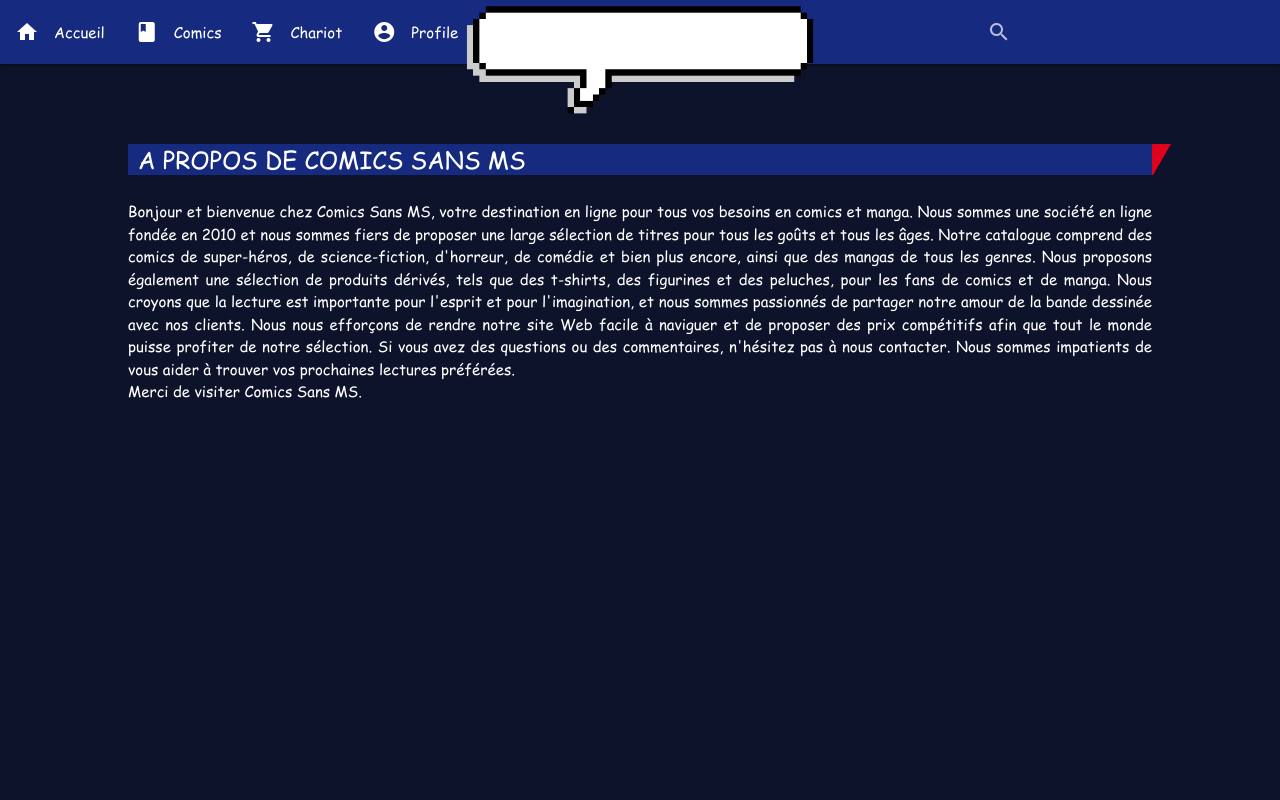
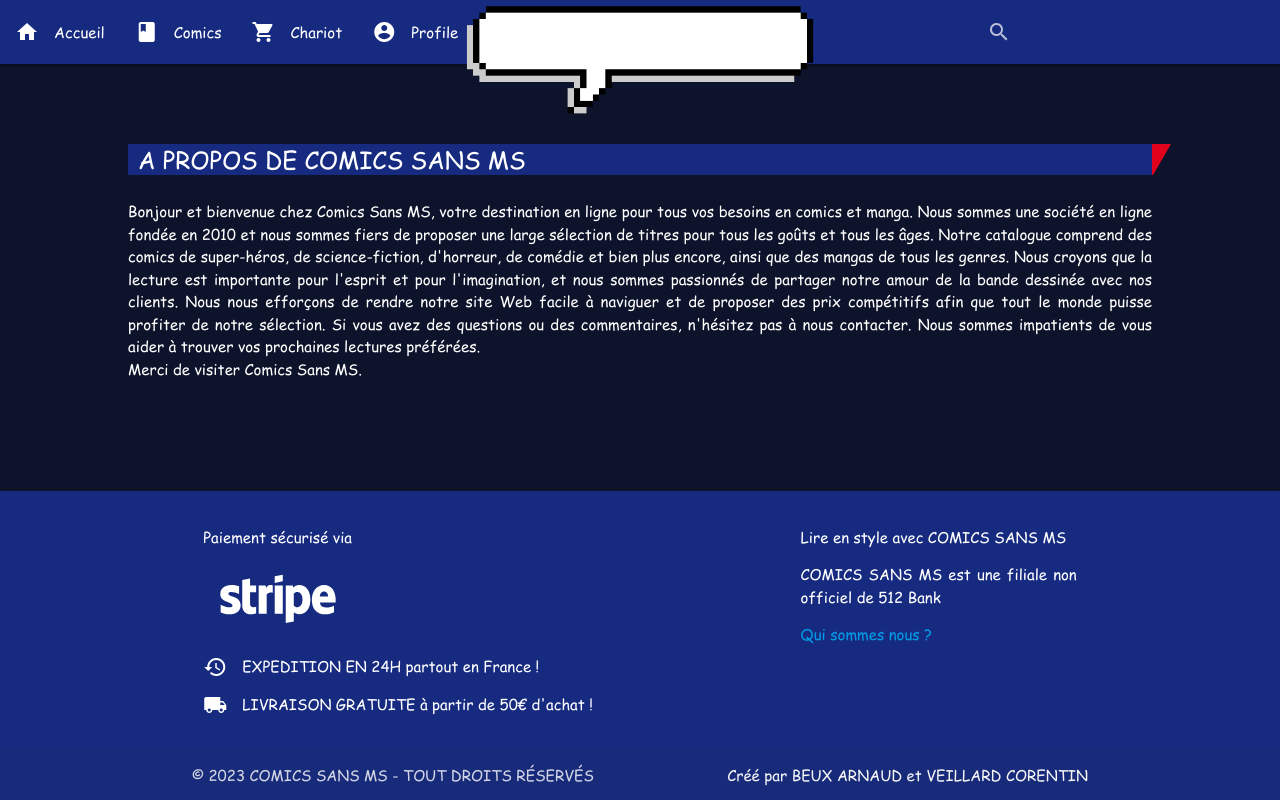
Before and after one commit to Nytuo/R301-PHProjet, a PHP site: page /about.php in a window 1280 px wide. Run offline with PHP 8.4, Linux system fonts and the light colour scheme.

Commit message:
le footer

```diff
--- a/PHPPR/about.php
+++ b/PHPPR/about.php
@@ -7,10 +7,11 @@ require_once "header.php";
 
 <h1 >A propos de Comics Sans MS<span class="sprt s-category-border-rr inline-block"></span></h1>
 <p>Bonjour et bienvenue chez Comics Sans MS, votre destination en ligne pour tous vos besoins en comics et manga. Nous sommes une société en ligne fondée en 2010 et nous sommes fiers de proposer une large sélection de titres pour tous les goûts et tous les âges.
-    Notre catalogue comprend des comics de super-héros, de science-fiction, d'horreur, de comédie et bien plus encore, ainsi que des mangas de tous les genres. Nous proposons également une sélection de produits dérivés, tels que des t-shirts, des figurines et des peluches, pour les fans de comics et de manga.
+    Notre catalogue comprend des comics de super-héros, de science-fiction, d'horreur, de comédie et bien plus encore, ainsi que des mangas de tous les genres.
     Nous croyons que la lecture est importante pour l'esprit et pour l'imagination, et nous sommes passionnés de partager notre amour de la bande dessinée avec nos clients. Nous nous efforçons de rendre notre site Web facile à naviguer et de proposer des prix compétitifs afin que tout le monde puisse profiter de notre sélection.
     Si vous avez des questions ou des commentaires, n'hésitez pas à nous contacter. Nous sommes impatients de vous aider à trouver vos prochaines lectures préférées.
     <br>Merci de visiter Comics Sans MS.</p>
+
 </main>
 <?php
 require_once "footer.php";
--- a/PHPPR/assets/base.css
+++ b/PHPPR/assets/base.css
@@ -5,8 +5,18 @@
     --text: #fff;
 }
 
+body {
+    display: flex;
+    min-height: 100vh;
+    flex-direction: column;
+}
+
+main {
+    flex: 1 0 auto;
+}
 .material-icons {
     color: var(--text);
+    line-height: 1;
 }
 .tabs {
     background-color: var(--color-primary);
@@ -418,6 +428,10 @@ font-size: 1rem;
     }
 
 }
+.page-footer{
+    background-color: var(--color-primary);
+    margin-top: 50px;
+}
 @-webkit-keyframes scale-in {
     100% {
         transform: scale(1);
--- a/PHPPR/footer.php
+++ b/PHPPR/footer.php
@@ -1,8 +1,34 @@
-<footer>
-    <!-- Compiled and minified JavaScript -->
-    <script src="assets/js/materialize.js" >
+<footer class="page-footer">
+    <div class="container">
+        <div class="row">
+            <div class="col l6 s12">
+                <p>Paiement sécurisé via</p>
+                <img src="assets/images/Stripe%20wordmark%20-%20white.svg" alt="" width="150">
+
+                <p><i class="material-icons left">history</i>EXPEDITION EN 24H partout en France !</p><p><i class="material-icons left">local_shipping</i>LIVRAISON GRATUITE à partir de 50€ d'achat !</p>
+
+            </div>
+            <div class="col l4 offset-l2 s12">
+
+                <p>Lire en style avec COMICS SANS MS</p>
+                <p>COMICS SANS MS est une filiale non officiel de 512 Bank</p>
+                <a href="about.php">Qui sommes nous ?</a>
+            </div>
+        </div>
+    </div>
+    <div class="footer-copyright">
+        <div class="container">
+            © 2023 COMICS SANS MS - TOUT DROITS RÉSERVÉS
+            <a class="grey-text text-lighten-4 right">Créé par BEUX ARNAUD et VEILLARD CORENTIN</a>
+        </div>
+    </div>
 
 
+
+
+
+
+    <script src="assets/js/materialize.js" >
     </script>
     <script>
         document.addEventListener('DOMContentLoaded', function() {
--- a/PHPPR/header.php
+++ b/PHPPR/header.php
@@ -20,7 +20,6 @@
                     <li><a  href="products.php"><i class="material-icons left">book</i>Comics</a></li>
                     <li><a href="cart.php"><i class="material-icons left">shopping_cart</i>Chariot</a></li>
                     <li><a  href="connexion.php"><i class="material-icons left">account_circle</i>Profile</a></li>
-                    <li><a href="about.php"><i class="material-icons left">info</i>A propos</a></li>
                 </ul>
             </div>
         </nav>
@@ -29,7 +28,6 @@
             <li><a class="waves-effect" href="products.php"><i class="material-icons">book</i>Comics</a></li>
             <li><a href="cart.php"><i class="material-icons">shopping_cart</i>Chariot</a></li>
             <li><a class="waves-effect" href="connexion.php"><i class="material-icons">account_circle</i>Profile</a></li>
-            <li><a class="waves-effect" href="about.php"><i class="material-icons">info</i>A propos</a></li>
         </ul>
     </div>
 </header>
```
Also changed, not shown: PHPPR/assets/images/Stripe wordmark - white.svg (added).
